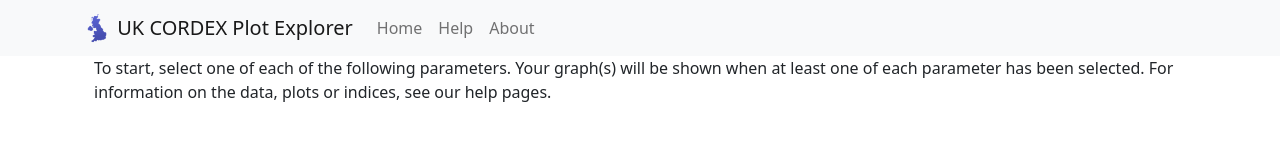
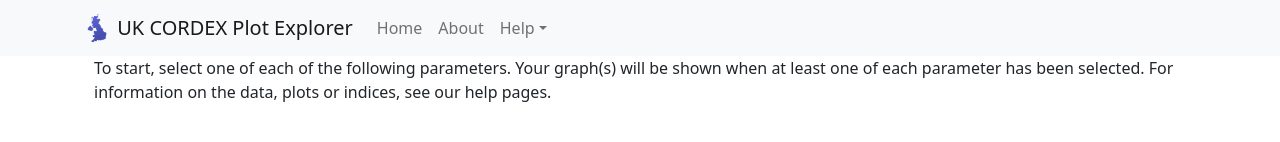
Before and after one commit to UCL/UKCORDEX-plot-explorer-dev, a React (Create React App) app: page / in a window 1280 px wide. Shown: the top 142 px of the page. Built offline with nearby package versions, Linux system fonts and the light colour scheme.

Commit message:
dropdown

```diff
--- a/src/App.js
+++ b/src/App.js
@@ -3,6 +3,7 @@ import MenuHeader from './components/MenuHeader';
 
 function App() {
   return (
+    // rendering just the menu header means it'll display on every page, each route is different
     <MenuHeader />
   );
 }
--- a/src/components/ExtraPages/PlotHelp.js
+++ b/src/components/ExtraPages/PlotHelp.js
@@ -20,4 +20,4 @@ function PlotHelp() {
   );
 }
 
-export default PlotHelp();
+export default PlotHelp;
--- a/src/components/MenuHeader.js
+++ b/src/components/MenuHeader.js
@@ -2,6 +2,7 @@ import React from 'react';
 import Container from "react-bootstrap/Container";
 import Nav from 'react-bootstrap/Nav';
 import Navbar from 'react-bootstrap/Navbar';
+import NavDropdown from 'react-bootstrap/NavDropdown'
 
 function MenuHeader(){
   /*
@@ -10,7 +11,7 @@ function MenuHeader(){
   return(
       <Navbar bg="light" variant="light" sticky="top">
         <Container>
-          <Navbar.Brand  href="#home">
+          <Navbar.Brand  href="/">
             <img
               alt=""
               src={`${process.env.PUBLIC_URL}/uk_icon.png`}
@@ -22,8 +23,12 @@ function MenuHeader(){
           </Navbar.Brand>
           <Nav className="me-auto">
             <Nav.Link href="/">Home</Nav.Link>
-            <Nav.Link href="/help">Help</Nav.Link>
             <Nav.Link href="/about">About</Nav.Link>
+            <NavDropdown title="Help" id="basic-nav-dropdown">
+          <NavDropdown.Item href="/help/#indices">Indices</NavDropdown.Item>
+          <NavDropdown.Item href="/help/#data">Data</NavDropdown.Item>
+          <NavDropdown.Item href="/plot-help">Plots</NavDropdown.Item>
+        </NavDropdown>
           </Nav>
         </Container>
       </Navbar>
--- a/src/components/PlotExplorerContainer.js
+++ b/src/components/PlotExplorerContainer.js
@@ -1,7 +1,7 @@
 import React, { useState } from "react";
 import Container from "react-bootstrap/Container";
 import FigureRow from "./FigureRow";
-import MenuHeader from "./MenuHeader";
+// import MenuHeader from "./MenuHeader";
 import OptionsRow from "./OptionsRow";
 
 function PlotExplorerRow() {
```
